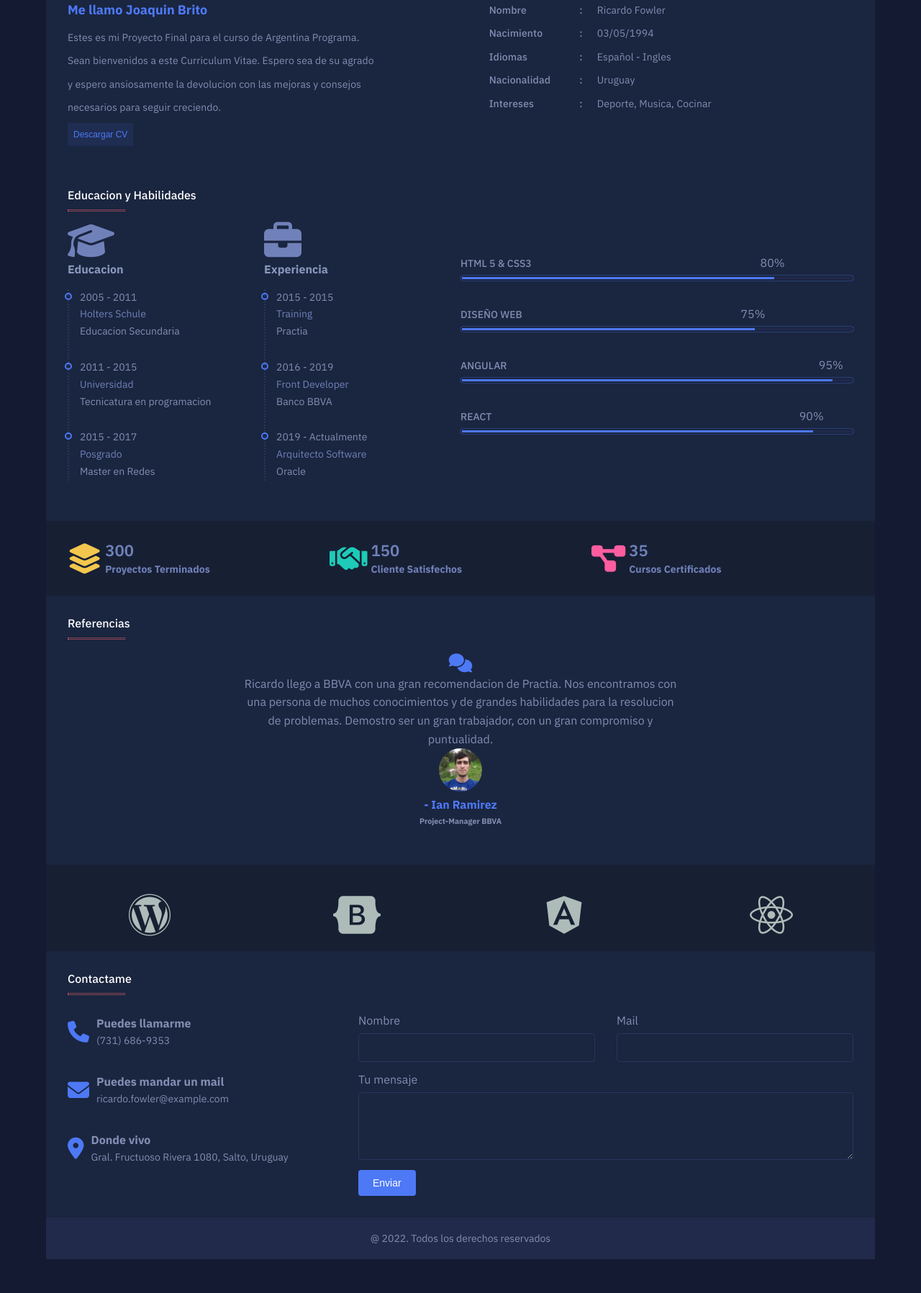
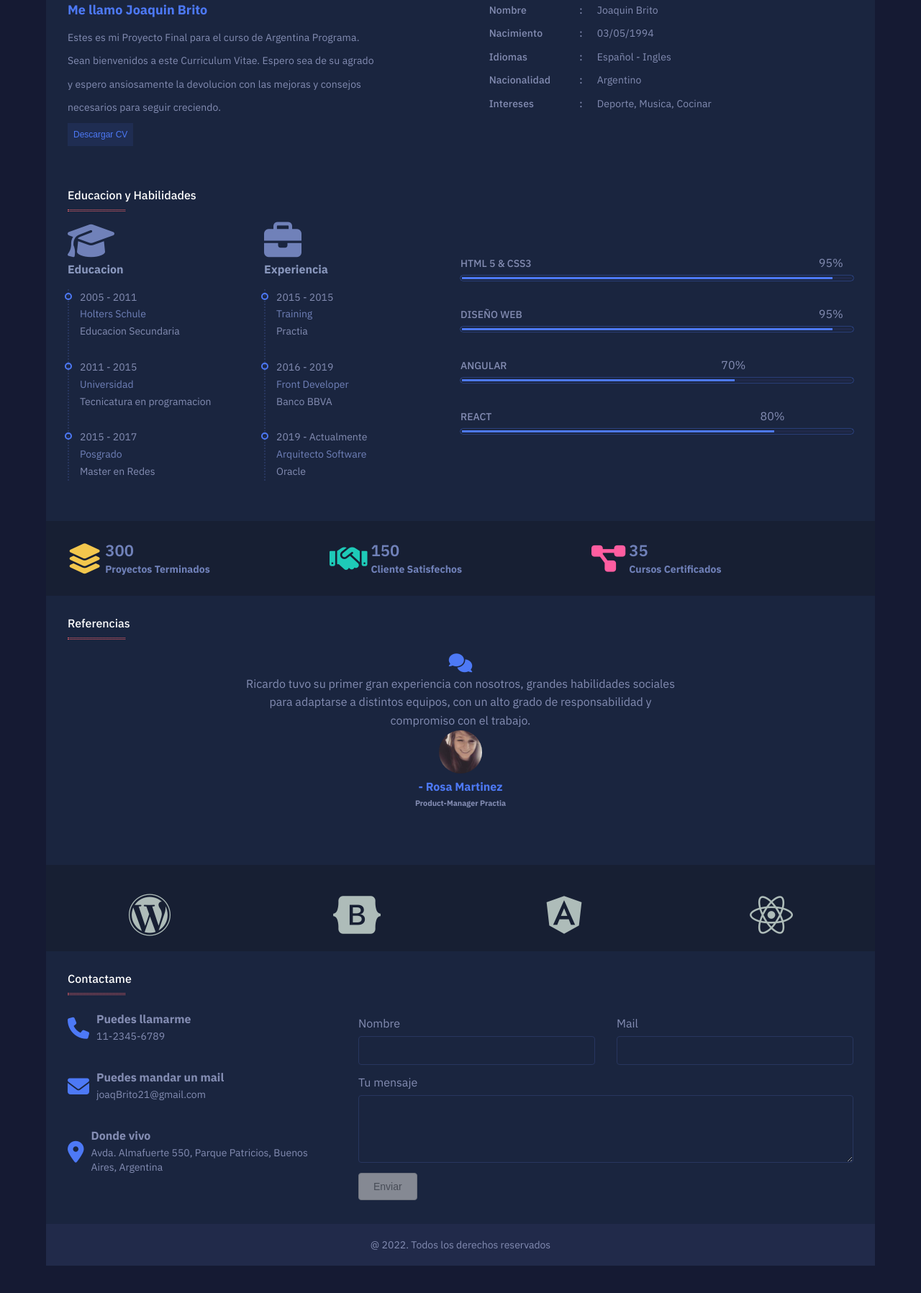
Before and after one commit to Joacobrito18/Proyecto-Final-CV, a plain HTML site: page index.html in a window 1280 px wide. Shown: the part 395-2192 px from the top of the page at 72% size. Drawn offline with nearby package versions, Linux system fonts and the light colour scheme; animation ran at ten frames a second.

Commit message:
new-js-functions

```diff
--- a/CSS/style.css
+++ b/CSS/style.css
@@ -617,6 +617,23 @@ section.contact .wrapper .right button:hover {
     background: var(--secundary);
 }
 
+section.contact button[type="submit"]:disabled {
+    background-color: #cccccc;
+    color: #666666;
+    cursor: none;
+    opacity: 0.6;
+    border: 1px solid #aaaaaa;
+}
+
+section.contact button[type="submit"]:disabled:hover {
+    background-color: #cccccc;
+    color: #666666;
+    cursor: not-allowed;
+    opacity: 0.6;
+    border: 1px solid #aaaaaa;
+}
+
+
 footer {
     background: var(--footer);
     text-align: center;
--- a/JS/app.js
+++ b/JS/app.js
@@ -6,19 +6,14 @@ $(document).ready(function() {
     });
 
     const bars = document.querySelectorAll('.progreso-bar');
-
     bars.forEach(function(bar) {
         let percentage = bar.dataset.percent;
         let tooltip = bar.children[0];
         tooltip.innerText = percentage + '%';
         bar.style.width = percentage + '%';
-        console.log(percentage);
-    })
+    });
 
-    // contador
     const counters = document.querySelectorAll('.contador');
-    console.log(counters);
-
     function runCounter() {
         counters.forEach(counter => {
             counter.innerText = 0;
@@ -27,23 +22,21 @@ $(document).ready(function() {
 
             let countIt = function() {
                 let displayedCount = +counter.innerText;
-                if(displayedCount < target){
+                if (displayedCount < target) {
                     counter.innerText = Math.ceil(displayedCount + step);
                     setTimeout(countIt, 10);
                 } else {
                     counter.innerText = target;
                 }
-            }
+            };
             countIt();
-        })
+        });
     }
 
     runCounter();
+
     let counterSection = document.querySelector('.counter-section');
-
-    let options = {
-        rootMargin: '0px 0px -200px 0px'
-    }
+    let options = { rootMargin: '0px 0px -200px 0px' };
     let done = 0;
 
     const sectionObserver = new IntersectionObserver(function(entries){
@@ -51,40 +44,49 @@ $(document).ready(function() {
             done = 1;
             runCounter();
         }
-    }, options)
-
+    }, options);
 
     sectionObserver.observe(counterSection);
 
-    //slider
     $('.slider').slick({
         arrows: false,
         autoplay: true,
-        autoPlaySpeed: 10000,
-        Infinity: true,
+        autoplaySpeed: 10000,
+        infinite: true,
     });
 
-    //descarga
+    const form = document.querySelector('form');
+    const nameInput = form.querySelector('input[type="text"]');
+    const emailInput = form.querySelector('input[type="email"]');
+    const messageInput = form.querySelector('textarea');
+    const submitButton = form.querySelector('button[type="submit"]');
 
-    const downloadButton = document.querySelector("#download-button");
-    downloadButton.addEventListener("click", () => {
+    submitButton.disabled = true;
 
-    const link = document.createElement("a");
-    link.setAttribute("download", "cv.pdf");
-    link.href = "Downloads.pdf";
+    function checkFormCompletion() {
+        if (nameInput.value.trim() !== '' && emailInput.value.trim() !== '' && messageInput.value.trim() !== '') {
+            submitButton.disabled = false;
+        } else {
+            submitButton.disabled = true;
+        }
+    }
 
+    nameInput.addEventListener('input', checkFormCompletion);
+    emailInput.addEventListener('input', checkFormCompletion);
+    messageInput.addEventListener('input', checkFormCompletion);
 
-    document.body.appendChild(link);
-    link.click();
-    document.body.removeChild(link);
+    form.addEventListener('submit', function(event) {
+        event.preventDefault();
+
+        alert('Tu mensaje ha sido enviado exitosamente. ¡Gracias por contactarme!');
+
+        form.reset();
+
+        submitButton.disabled = true;
     });
 
-    //quise crear una opcion para que se descargara el cv sin un backend, pero no me funciono
-
-
-    //boton para imprimir
-    const printButton = document.querySelector("button");
+    const printButton = document.querySelector("#print-button");
     printButton.addEventListener("click", () => {
-    window.print();
+        window.print();
+    });
 });
-});
--- a/index.html
+++ b/index.html
@@ -21,7 +21,7 @@
                 <h1>Curriculum Vitae</h1>
             </div>
             <div>
-                <button class="print" id="printButton">
+                <button class="print" id="print-button">
                     Pulse para imprimir mi CV
                 </button>
             </div>
@@ -53,7 +53,7 @@
                 <ul class="contact">
                     <li>
                         <i class="fa-sharp fa-solid fa-phone"></i>
-                        <strong>Telefono : </strong> (731) 686-9353
+                        <strong>Telefono : </strong> 11-2345-6789
                     </li>
                     <li>
                         <i class="fa-sharp fa-solid fa-envelope"></i>
@@ -94,7 +94,7 @@
                 <div class="right">
                     <p>
                         <span>Nombre</span>
-                        <span>Ricardo Fowler</span>
+                        <span>Joaquin Brito</span>
                     </p>
                     <p>
                         <span>Nacimiento</span>
@@ -106,7 +106,7 @@
                     </p>
                     <p>
                         <span>Nacionalidad</span>
-                        <span>Uruguay</span>
+                        <span>Argentino</span>
                     </p>
                     <p>
                         <span>Intereses</span>
@@ -171,32 +171,32 @@
                         <div class="skill-box">
                             <h4>HTML 5 & CSS3</h4>
                                 <div class="progreso">
-                                    <span data-percent="80" class="progreso-bar">
-                                        <span class="tooltip">80%</span>
+                                    <span data-percent="95" class="progreso-bar">
+                                        <span class="tooltip"></span>
                                     </span>
                                 </div>
                         </div>
                         <div class="skill-box">
                             <h4>Diseño web</h4>
                                 <div class="progreso">
-                                    <span data-percent="75" class="progreso-bar">
-                                        <span class="tooltip">75%</span>
+                                    <span data-percent="95" class="progreso-bar">
+                                        <span class="tooltip"></span>
                                     </span>
                                 </div>
                         </div>
                         <div class="skill-box">
                             <h4>Angular</h4>
                                 <div class="progreso">
-                                    <span data-percent="95" class="progreso-bar">
-                                        <span class="tooltip">80%</span>
+                                    <span data-percent="70" class="progreso-bar">
+                                        <span class="tooltip"></span>
                                     </span>
                                 </div>
                         </div>
                         <div class="skill-box">
                             <h4>React</h4>
                                 <div class="progreso">
-                                    <span data-percent="90" class="progreso-bar">
-                                        <span class="tooltip">70%</span>
+                                    <span data-percent="80" class="progreso-bar">
+                                        <span class="tooltip"></span>
                                     </span>
                                 </div>
                         </div>
@@ -304,47 +304,43 @@
                         <div><i class="fa-sharp fa-solid fa-phone"></i></div>
                         <div>
                             <h4>Puedes llamarme</h4>
-                            <span>(731) 686-9353</span>
+                            <span>11-2345-6789</span>
                         </div>
                     </div>
-
                     <div>
                         <div><i class="fa-sharp fa-solid fa-envelope"></i></div>
                         <div>
                             <h4>Puedes mandar un mail</h4>
-                            <span>ricardo.fowler@example.com</span>
+                            <span>joaqBrito21@gmail.com</span>
                         </div>
                     </div>
-
                     <div>
                         <div><i class="fa-sharp fa-solid fa-location-dot"></i></div>
                         <div>
                             <h4>Donde vivo</h4>
-                            <span>Gral. Fructuoso Rivera 1080, Salto, Uruguay</span>
+                            <span>Avda. Almafuerte 550, Parque Patricios, Buenos Aires, Argentina</span>
                         </div>
                     </div>
                 </div>
                 <div class="right">
-                    <form action="">
+                    <form>
                         <div class="form-group">
                             <div>
                                 <label for="">Nombre</label>
                                 <input type="text">
                             </div>
-
                             <div>
                                 <label for="">Mail</label>
-                                <input type="mail">
+                                <input type="email">
                             </div>
                         </div>
-
                         <div class="form-group text-wrapper">
                             <div>
                                 <label for="">Tu mensaje</label>
                                 <textarea name="" id="" cols="30" rows="4"></textarea>
                             </div>
                         </div>
-                        <button type="envio">Enviar</button>
+                        <button type="submit" disabled>Enviar</button>
                     </form>
                 </div>
             </div>
```
